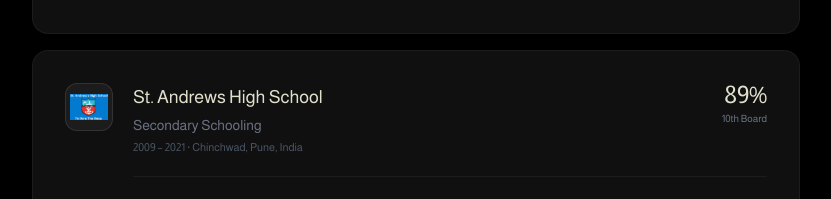
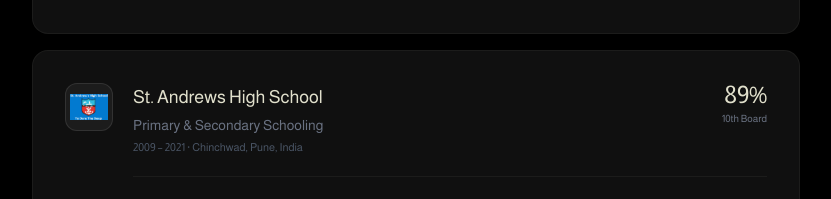
Before and after one commit to Shashankckotagi/shashank-portfolio, a React (Vite) app: page /experience in a window 1280 px wide. Shown: the part 1985-2184 px from the top of the page, without its empty margins (224-1055 px from the left). Built offline with nearby package versions, Linux system fonts and the light colour scheme.

Commit message:
style: change St. Andrews High School subtitle to Primary & Secondary Schooling

```diff
--- a/src/pages/ExperiencePage.tsx
+++ b/src/pages/ExperiencePage.tsx
@@ -445,7 +445,7 @@
                         St. Andrews High School
                       </h3>
                       <p className="text-xs sm:text-sm text-gray-500 m-0 mb-1">
-                        Secondary Schooling
+                        Primary & Secondary Schooling
                       </p>
                       <p className="text-[11px] text-gray-600 m-0">2009 – 2021 · Chinchwad, Pune, India</p>
                     </div>
```
